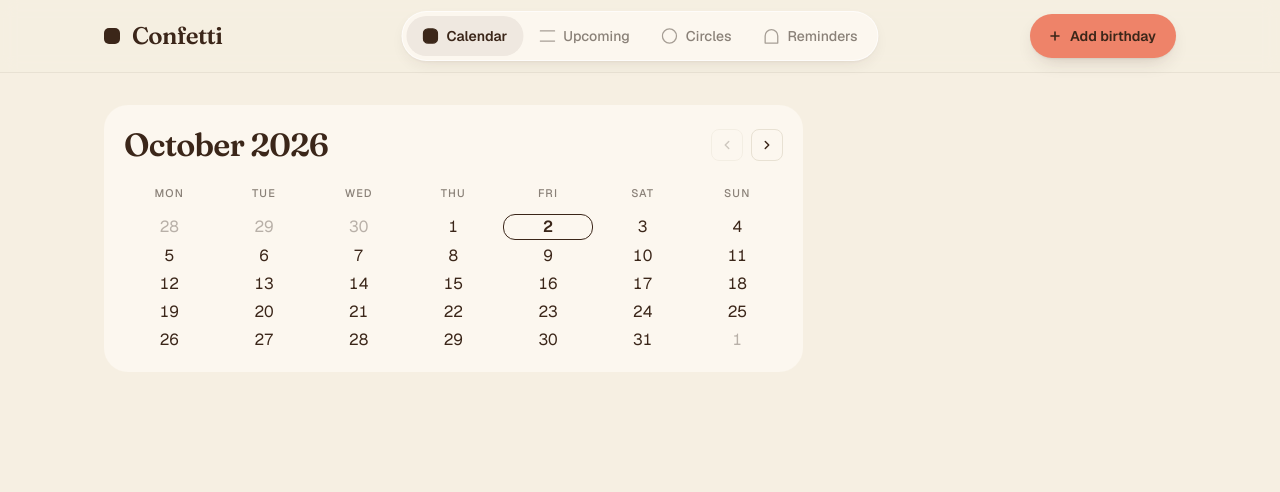
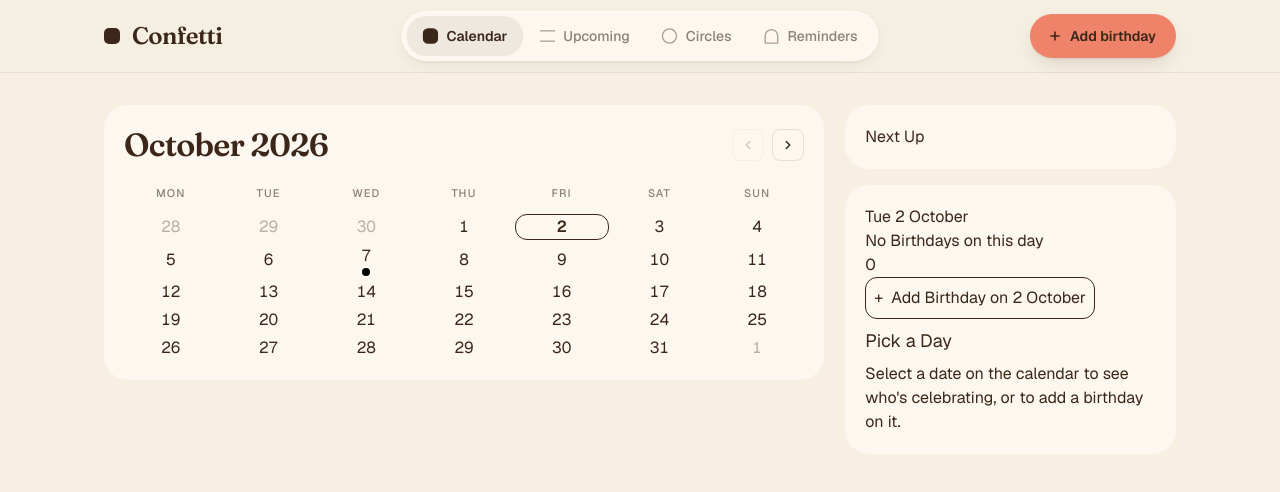
Before and after one commit to Dbrowne14/Confetti, a Next.js app: page / in a window 1280 px wide. Shown: the top 492 px of the page. Built offline with nearby package versions, Linux system fonts and the light colour scheme.

Commit message:
Adding logic to calendar side UI

```diff
--- a/app/page.tsx
+++ b/app/page.tsx
@@ -1,12 +1,14 @@
 import CalendarMain from "@/components/calendar/CalendarMain";
+import CalendarSide from "@/components/calendar/CalendarSide";
 
 export default function Home() {
   return (
     <main className="mx-auto w-full max-w-280 px-4 py-6 sm:px-6 lg:py-8">
       {/* Two-column grid on desktop: the second column is intentionally left
           empty to reserve space for the upcoming sidebar (Next up / Pick a day). */}
-      <div className="grid grid-cols-1 gap-6 lg:grid-cols-[minmax(0,2fr)_minmax(0,1fr)]">
-        <CalendarMain />
+      <div className="grid grid-cols-1 gap-20 lg:grid-cols-[minmax(0,2fr)_minmax(0,1fr)]">
+        <CalendarMain/>
+        <CalendarSide/>
       </div>
     </main>
   );
--- a/components/calendar/CalendarDay.tsx
+++ b/components/calendar/CalendarDay.tsx
@@ -1,17 +1,42 @@
+import { getBirthdaysForDate } from "./calendarUtils";
+
 type CalendarDayProps = {
   dayDate: number;
   isToday: boolean;
   isCurrentMonth: boolean;
+  month: number;
 };
 
-const CalendarDay = ({ dayDate, isToday, isCurrentMonth }: CalendarDayProps) => {
+import { people } from "@/data/people";
+
+const CalendarDay = ({
+  dayDate,
+  isToday,
+  isCurrentMonth,
+  month,
+}: CalendarDayProps) => {
+  const birthdays = getBirthdaysForDate(people, dayDate, month)
+  console.log(birthdays);
   return (
     <div
-      className={`flex items-center justify-center rounded-xl text-sm tabular-nums sm:text-base ${
+      className={`flex flex-col items-center justify-center rounded-xl text-sm tabular-nums sm:text-base ${
         isToday ? "border-[1.5px] border-confetti-ink font-semibold" : ""
       } ${isCurrentMonth ? "text-confetti-ink" : "text-confetti-muted/60"}`}
     >
       <span>{dayDate}</span>
+      <div className="flex gap-1">
+        {" "}
+        {birthdays.length > 0 &&
+          birthdays.map((birthday, index) => {
+            return (
+              <div
+                className="size-2 rounded-full"
+                style={{ backgroundColor: birthday.circle.colour }}
+                key={index}
+              ></div>
+            );
+          })}
+      </div>
     </div>
   );
 };
--- a/components/calendar/CalendarMain.tsx
+++ b/components/calendar/CalendarMain.tsx
@@ -45,7 +45,7 @@ const CalendarMain = () => {
   const weeks = getCalendarWeeks(currentYear, currentMonth);
 
   return (
-    <section className="self-start rounded-3xl bg-confetti-surface p-4 sm:p-5">
+    <section className="self-start rounded-3xl bg-confetti-surface p-4 sm:p-5 w-180">
       <div className="flex items-center justify-between gap-4 pb-4 sm:pb-5">
         <h2 className="font-serif text-2xl leading-tight font-semibold tracking-tight text-confetti-ink sm:text-[2rem]">
           {months[currentMonth] + " " + currentYear}
@@ -84,12 +84,13 @@ const CalendarMain = () => {
           <div key={weekIndex} className="contents">
             {week.map((date, dayIndex) => {
               const dayDate = date.getDate();
+              const dateMonth = date.getMonth()
               const isCurrentMonth =
-                date.getMonth() === currentMonth &&
+                dateMonth === currentMonth &&
                 date.getFullYear() === currentYear;
               const isToday =
                 dayDate === todayDate &&
-                date.getMonth() === month &&
+                dateMonth === month &&
                 date.getFullYear() === year;
 
               return (
@@ -97,6 +98,7 @@ const CalendarMain = () => {
                   key={dayIndex}
                   dayDate={dayDate}
                   isToday={isToday}
+                  month={dateMonth}
                   isCurrentMonth={isCurrentMonth}
                 />
               );
--- /dev/null
+++ b/components/calendar/CalendarSide.tsx
@@ -0,0 +1,14 @@
+import PickDay from "./PickDay";
+import { people } from "@/data/people";
+
+export const CalendarSide = () => {
+const date = new Date()
+  return (
+    <div className="flex flex-col gap-4">
+      <div className="rounded-3xl bg-confetti-surface p-4 sm:p-5">Next Up</div>
+      <PickDay cellDate={date} people={people}/>
+    </div>
+  );
+};
+
+export default CalendarSide;
--- /dev/null
+++ b/components/calendar/PickDay.tsx
@@ -0,0 +1,83 @@
+import React from "react";
+import type { People } from "@/data/people";
+import { getBirthdaysForDate, months, weekdays } from "./calendarUtils";
+
+const PickDay = ({
+  cellDate,
+  people,
+}: {
+  cellDate: Date;
+  people: People[];
+}) => {
+  const month = cellDate.getMonth();
+  const date = cellDate.getDate();
+  const day = cellDate.getDate();
+  console.log(day);
+  const birthdays = getBirthdaysForDate(people, date, month);
+
+  return (
+    <div className="rounded-3xl flex flex-col gap-2 bg-confetti-surface p-4 sm:p-5">
+      <AddBirthdayUI month={month} day={day} date={date} people={people} />
+      <FirstLoadUI />
+    </div>
+  );
+};
+
+const FirstLoadUI = () => {
+  return (
+    <>
+      {" "}
+      <h1 className="text-[18px]">Pick a Day</h1>
+      <p className="text-[16px]">
+        Select a date on the calendar to see who's celebrating, or to add a
+        birthday on it.
+      </p>
+    </>
+  );
+};
+
+const AddBirthdayUI = ({
+  month,
+  day,
+  date,
+  people,
+}: {
+  month: number;
+  day: number;
+  date: number;
+  people: People[];
+}) => {
+  const birthdays = getBirthdaysForDate(people, date, month);
+  const birthdayDate = birthdays.length;
+  return (
+    <div>
+      <div>{`${weekdays[day - 1]} ${date} ${months[month]}`}</div>
+      <div>
+        {birthdayDate || "No"} Birthday{birthdayDate !== 1 && "s"} on this day
+      </div>
+      {birthdayDate &&
+        birthdays.map((birthday, index) => {
+          return (
+            <div className="flex w-full gap-3">
+              <div className="flex flex-col w-10 h-10 rounded-full bg-amber-500">
+                <span>{months[birthday.birthMonth - 1].slice(0, 3)}</span>
+                <span>{birthday.birthDay}</span>
+              </div>
+              <div className="flex flex-col">
+                <div>{birthday.firstName} {birthday.surname}</div>
+                <div><span>{birthday.circle.name}</span><span>Turns {birthday.birthYear}</span></div>
+              </div>
+            </div>
+          );
+        })}
+      <button className="rounded-xl border p-2 flex gap-2">
+        <span>+</span>
+        <span>
+          Add {birthdayDate ? "Another" : "Birthday"} on {date} {months[month]}
+        </span>
+      </button>
+    </div>
+  );
+};
+
+export default PickDay;
--- a/components/calendar/calendarUtils.ts
+++ b/components/calendar/calendarUtils.ts
@@ -1,3 +1,6 @@
+
+import { People } from "@/data/people";
+
 export const months = [
   "January",
   "February",
@@ -14,6 +17,17 @@ export const months = [
 ];
 
 export const weekdays = ["Mon", "Tue", "Wed", "Thu", "Fri", "Sat", "Sun"];
+
+export const getBirthdaysForDate = (
+  people: People[],
+  day: number,
+  month: number,
+) => {
+  return people.filter(
+    (person) => person.birthDay === day && person.birthMonth - 1 === month,
+  );
+};
+
 
 export const weeksCalcs = (
   monthLength: number,
--- /dev/null
+++ b/data/people.ts
@@ -0,0 +1,30 @@
+export type People = {
+  id: number;
+  firstName: string;
+  surname: string;
+  birthMonth: number;
+  birthDay: number;
+  birthYear: number | null;
+  circle: { name: string; colour: string };
+};
+
+export const people = [
+  {
+    id: 1,
+    firstName: "Sush",
+    surname: "Parihar",
+    birthMonth: 4,
+    birthDay: 29,
+    birthYear: 1998,
+    circle: { name: "Family", colour: "rgb(122,200,200)" },
+  },
+  {
+    id: 2,
+    firstName: "Alex",
+    surname: "Smith",
+    birthMonth: 10,
+    birthDay: 7,
+    birthYear: null,
+    circle: { name: "Friends", colour: "rgb(0,0,0)" },
+  },
+];
```
